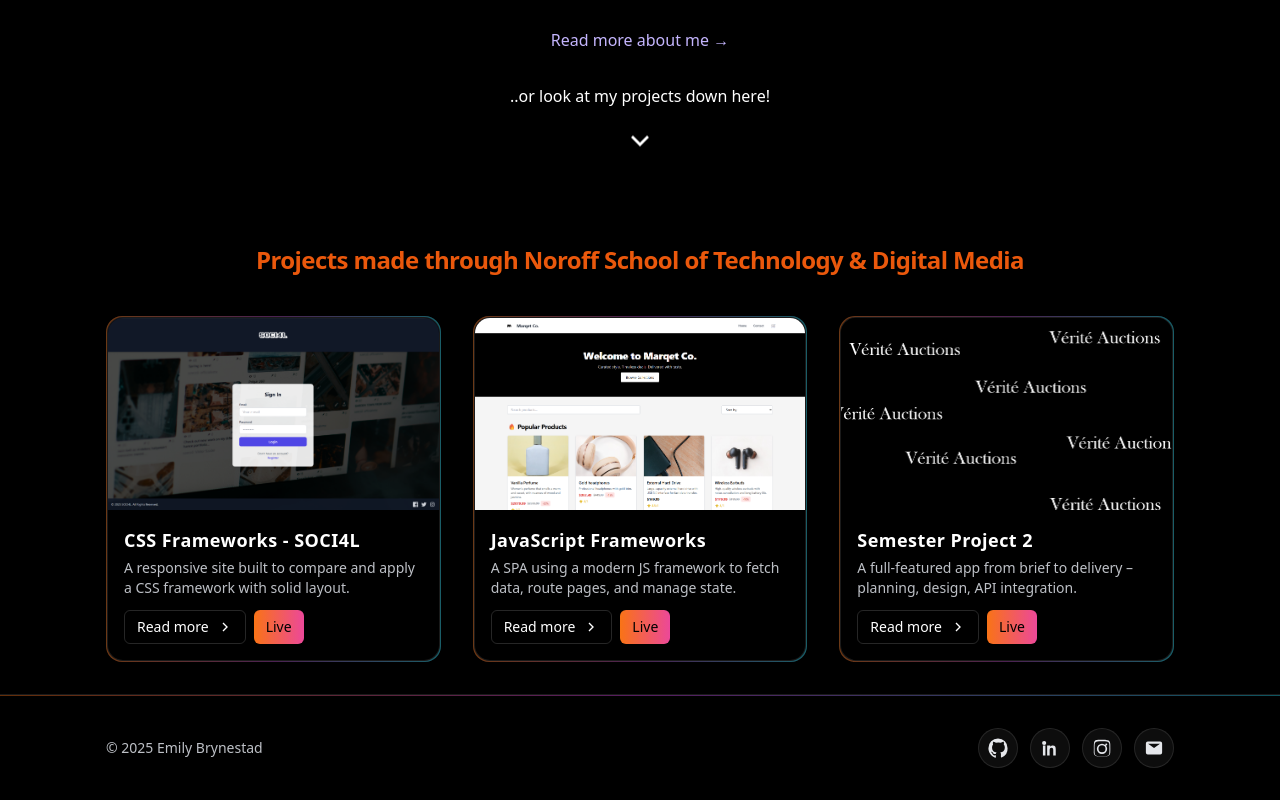
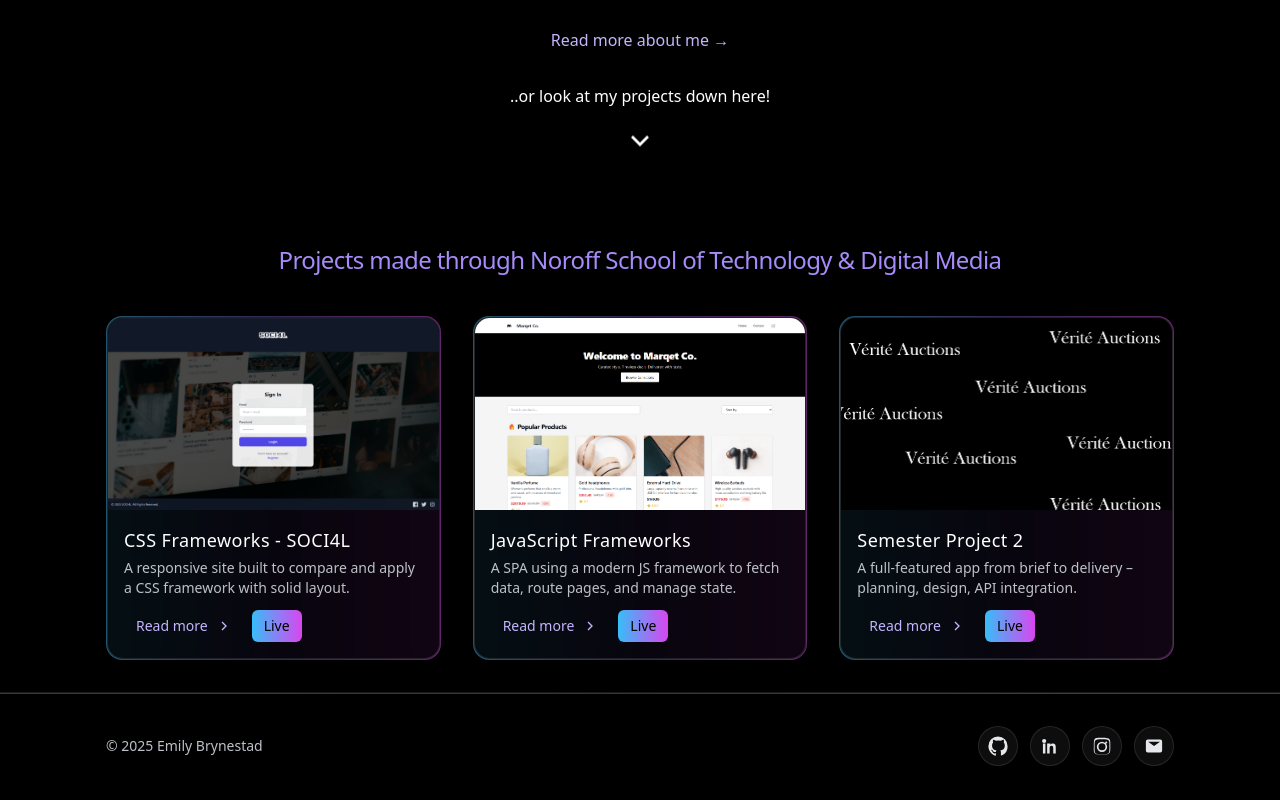
Before and after one commit to hvemily/emily-portfolio, a React (Vite) app: page / in a window 1280 px wide. Shown: the part 1351-2151 px from the top of the page. Built offline with nearby package versions, Linux system fonts and the light colour scheme.

Commit message:
changing colors on components

```diff
--- a/src/components/Card.tsx
+++ b/src/components/Card.tsx
@@ -7,21 +7,26 @@ export default function Card({ item }: CardProps) {
   return (
     <article className="group relative rounded-2xl">
   {/* gradient-border wrapper */}
-      <div className="rounded-2xl p-[1px] bg-gradient-to-r from-orange-500/40 via-fuchsia-500/30 to-cyan-400/40 transition-transform group-hover:scale-[1.01]">
-        <div className="rounded-2xl overflow-hidden border border-white/10 bg-black">
+  <div
+    className="rounded-2xl p-[1px]
+    bg-gradient-to-r from-sky-400/40 via-violet-500/30 to-fuchsia-500/40
+    transition-transform duration-500 group-hover:scale-[1.015]"
+  >
+    <div className="rounded-2xl overflow-hidden border border-white/10 bg-black/80 backdrop-blur-sm">
       <Link to={`/projects/${item.slug}`} className="block relative">
         <img
           src={item.thumbnail}
           alt={item.title}
-              className="w-full h-48 object-cover transition-transform duration-500 group-hover:scale-105"
+          className="w-full h-48 object-cover transition-transform duration-700 ease-out group-hover:scale-105"
           loading="lazy"
         />
 
         {/* shine sweep */}
-            <span className="pointer-events-none absolute inset-0 opacity-0 group-hover:opacity-100 transition-opacity duration-500"
+        <span
+          className="pointer-events-none absolute inset-0 opacity-0 group-hover:opacity-100 transition-opacity duration-700 ease-in-out"
           style={{
             background:
-                      "linear-gradient(120deg, transparent 40%, rgba(255,255,255,.25) 50%, transparent 60%)",
+              "linear-gradient(120deg, transparent 40%, rgba(255,255,255,0.25) 50%, transparent 60%)",
             transform: "translateX(-100%)",
             animation: "shine 1.2s ease-in-out forwards",
           }}
@@ -29,7 +34,7 @@ export default function Card({ item }: CardProps) {
       </Link>
 
       <div className="p-4">
-            <h3 className="text-lg font-semibold text-white tracking-wide">
+        <h3 className="text-lg font-medium text-white tracking-wide">
           {item.title}
         </h3>
         <p className="text-sm text-gray-300/90 line-clamp-2 mt-1">
@@ -38,18 +43,28 @@ export default function Card({ item }: CardProps) {
 
         <div className="mt-3 flex gap-2">
           <Link
-                className="inline-flex items-center gap-2 rounded-md border border-white/15 px-3 py-1.5 text-sm text-white hover:bg-white/10 transition-colors"
+            className="inline-flex items-center gap-2 rounded-md px-3 py-1.5 text-sm text-violet-300
+            transition-all duration-500 ease-in-out hover:text-fuchsia-300 hover:drop-shadow-[0_0_8px_rgba(168,85,247,0.6)]"
             to={`/projects/${item.slug}`}
           >
             Read more
-                <svg width="16" height="16" viewBox="0 0 24 24" fill="none" stroke="currentColor" strokeWidth="2">
+            <svg
+              width="16"
+              height="16"
+              viewBox="0 0 24 24"
+              fill="none"
+              stroke="currentColor"
+              strokeWidth="2"
+            >
               <path d="M9 18l6-6-6-6" />
             </svg>
           </Link>
 
           {item.live && (
             <a
-                  className="inline-flex items-center gap-2 rounded-md bg-gradient-to-r from-orange-500 to-pink-500 px-3 py-1.5 text-sm text-black font-medium hover:from-orange-400 hover:to-pink-400 transition-colors"
+              className="inline-flex items-center gap-2 rounded-md px-3 py-1.5 text-sm font-medium text-black
+                        bg-gradient-to-r from-sky-400 to-fuchsia-500
+                        hover:from-sky-300 hover:to-fuchsia-400 transition-all duration-500"
               href={item.live}
               target="_blank"
               rel="noreferrer"
@@ -63,7 +78,9 @@ export default function Card({ item }: CardProps) {
   </div>
 
   {/* glow ring on hover */}
-      <div className="pointer-events-none absolute inset-0 rounded-2xl ring-1 ring-inset ring-white/5 group-hover:ring-orange-400/30 transition" />
+  <div className="pointer-events-none absolute inset-0 rounded-2xl ring-1 ring-inset ring-white/5
+                  group-hover:ring-violet-400/30 transition" />
 </article>
+
   );
 }
--- a/src/pages/Home.tsx
+++ b/src/pages/Home.tsx
@@ -12,7 +12,7 @@ export default function Home() {
   function scrollToAbout() {
     const el = document.getElementById("about-anchor")
     if (el) {
-      const offset = el.getBoundingClientRect().top + window.scrollY - 60
+      const offset = el.getBoundingClientRect().top + window.scrollY - 55
       window.scrollTo({ top: offset, behavior: "smooth" })
     }
   }
@@ -20,7 +20,7 @@ export default function Home() {
   function scrollToProjects() {
     const el = document.getElementById("projects-anchor")
     if (el) {
-      const offset = el.getBoundingClientRect().top + window.scrollY - 220 // større negativ verdi = mer luft
+      const offset = el.getBoundingClientRect().top + window.scrollY - 60 // større negativ verdi = mer luft
       window.scrollTo({ top: offset, behavior: "smooth" })
     }
   }
@@ -223,7 +223,7 @@ export default function Home() {
         }`}
       >
         <header id="projects-anchor" className="mb-10 text-center">
-          <h3 className="text-2xl md:text-1xl font-semibold tracking-tight text-orange-600">
+          <h3 className="text-2xl md:text-1xl font-normal tracking-tight text-violet-400">
             Projects made through Noroff School of Technology &amp; Digital Media
           </h3>
         </header>
```
Lines whose indentation alone changed are shown as unchanged.
